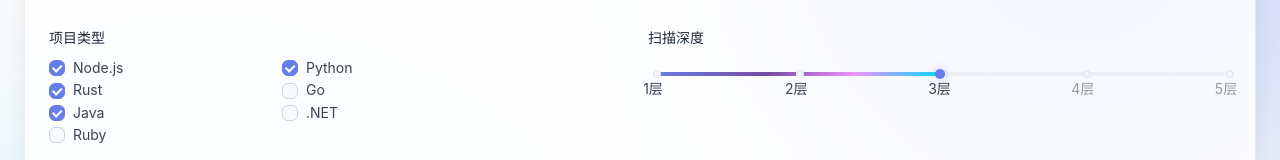
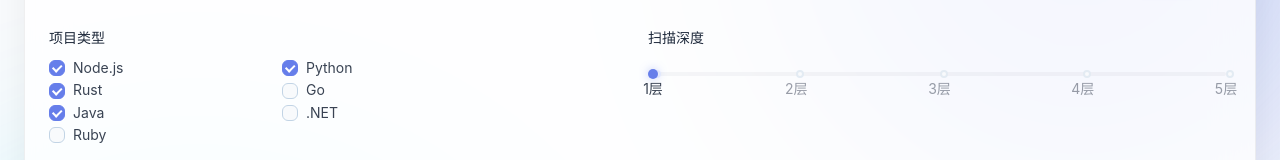
Before and after one commit to songlipeng2003/DevCleaner, a Vue app: page /projects in a window 1280 px wide. Shown: the part 184-344 px from the top of the page. Built offline with nearby package versions, Linux system fonts and the light colour scheme.

Commit message:
fix: 将项目扫描深度默认值从3改为1

```diff
--- a/src/views/ProjectCleanView.vue
+++ b/src/views/ProjectCleanView.vue
@@ -308,7 +308,7 @@ const router = useRouter()
 // 配置状态
 const scanPath = ref('')
 const selectedTypes = ref<string[]>(['nodejs', 'python', 'rust', 'java'])
-const maxDepth = ref(3)
+const maxDepth = ref(1)
 const depthMarks = { 1: '1层', 2: '2层', 3: '3层', 4: '4层', 5: '5层' }
 
 // 项目类型
```
